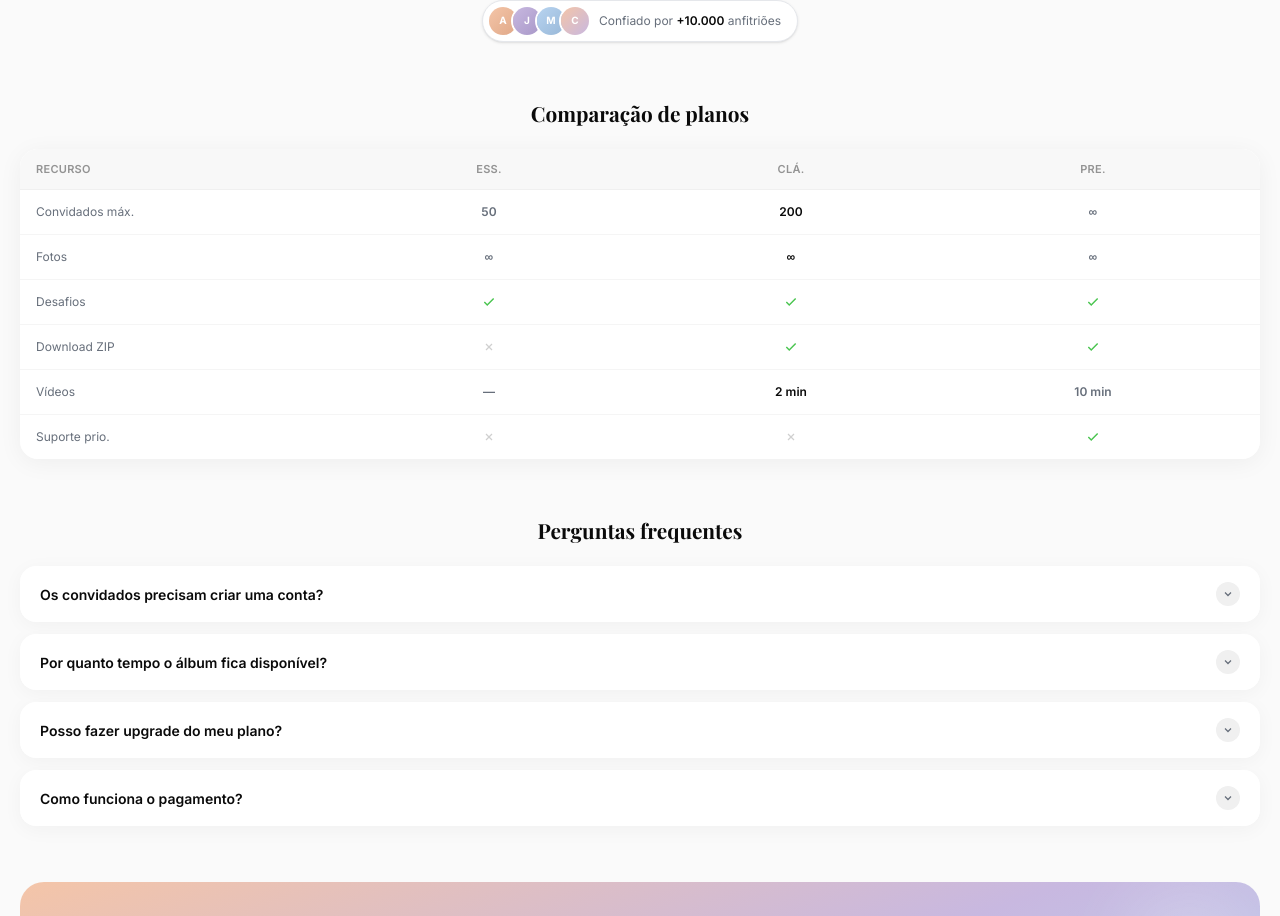
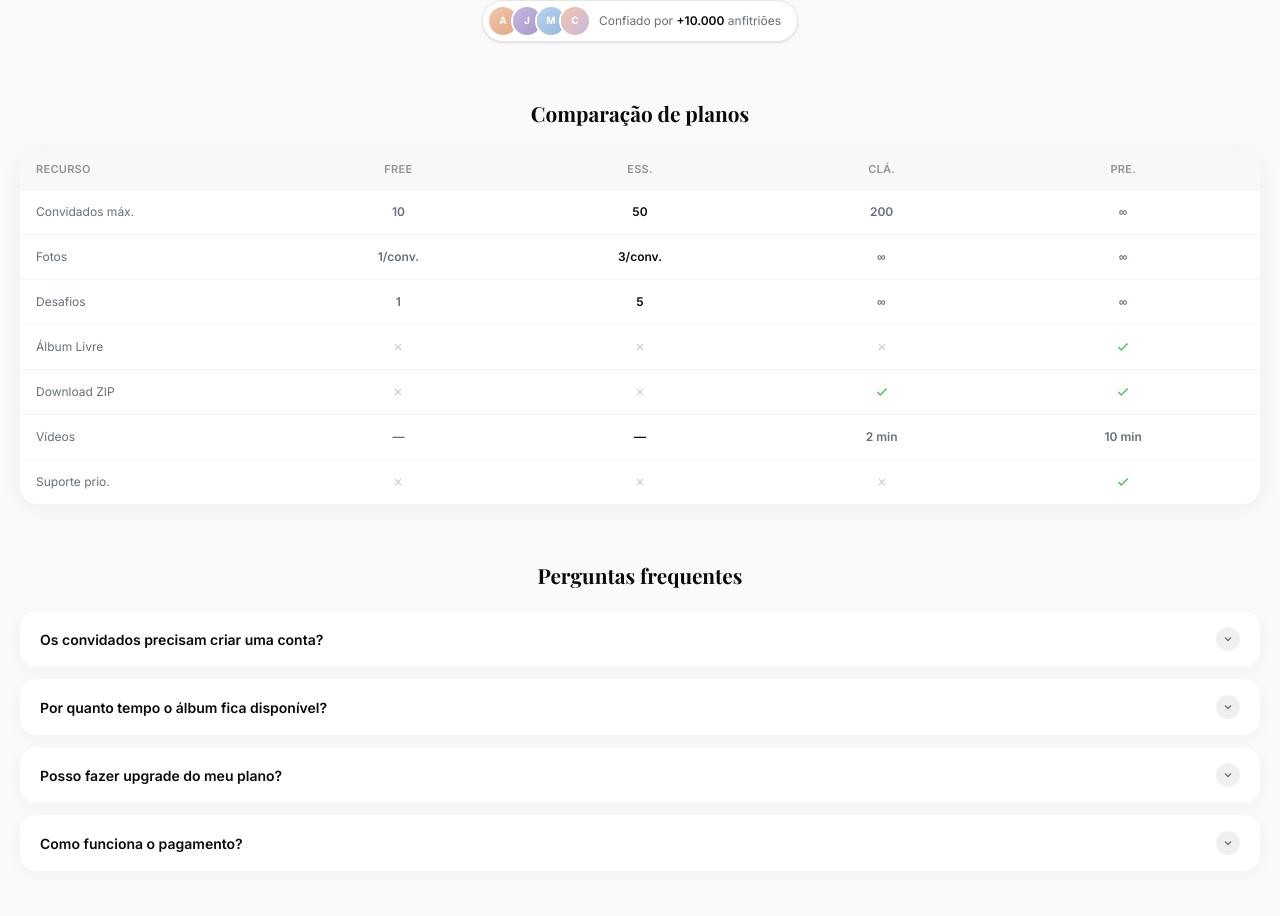
Before and after one commit to EuRydan/Memvo, a Next.js app: page /pricing in a window 1280 px wide. Shown: the part 1047-1963 px from the top of the page. Built offline with nearby package versions, Linux system fonts and the light colour scheme.

Commit message:
content: update comparison table to include the Free plan and new limits

```diff
--- a/src/app/pricing/page.tsx
+++ b/src/app/pricing/page.tsx
@@ -334,23 +334,24 @@ export default function PricingPage() {
           <div className="rounded-[18px] overflow-hidden"
             style={{ background: 'rgba(255,255,255,0.95)', boxShadow: '0 4px 24px rgba(0,0,0,0.05)' }}>
             {/* Header */}
-            <div className="grid grid-cols-4 px-4 py-3"
+            <div className="grid grid-cols-5 px-4 py-3"
               style={{ borderBottom: '1px solid #f0f0f0', background: '#f8f8f8' }}>
               <p className="text-[11px] font-semibold text-[#939393] uppercase tracking-wide">Recurso</p>
-              {['Ess.', 'Clá.', 'Pre.'].map(h => (
+              {['Free', 'Ess.', 'Clá.', 'Pre.'].map(h => (
                 <p key={h} className="text-[11px] font-semibold text-[#939393] uppercase tracking-wide text-center">{h}</p>
               ))}
             </div>
             {[
-              { feature: 'Convidados máx.', values: ['50', '200', '∞'] },
-              { feature: 'Fotos', values: ['∞', '∞', '∞'] },
-              { feature: 'Desafios', values: [true, true, true] },
-              { feature: 'Download ZIP', values: [false, true, true] },
-              { feature: 'Vídeos', values: ['—', '2 min', '10 min'] },
-              { feature: 'Suporte prio.', values: [false, false, true] },
+              { feature: 'Convidados máx.', values: ['10', '50', '200', '∞'] },
+              { feature: 'Fotos', values: ['1/conv.', '3/conv.', '∞', '∞'] },
+              { feature: 'Desafios', values: ['1', '5', '∞', '∞'] },
+              { feature: 'Álbum Livre', values: [false, false, false, true] },
+              { feature: 'Download ZIP', values: [false, false, true, true] },
+              { feature: 'Vídeos', values: ['—', '—', '2 min', '10 min'] },
+              { feature: 'Suporte prio.', values: [false, false, false, true] },
             ].map(({ feature, values }, ri) => (
-              <div key={feature} className="grid grid-cols-4 px-4 py-3.5"
-                style={{ borderBottom: ri < 5 ? '1px solid #f5f5f5' : 'none' }}>
+              <div key={feature} className="grid grid-cols-5 px-4 py-3.5"
+                style={{ borderBottom: ri < 6 ? '1px solid #f5f5f5' : 'none' }}>
                 <p className="text-xs text-[#676f7b]">{feature}</p>
                 {values.map((v, i) => (
                   <div key={i} className="flex justify-center items-center">
```
